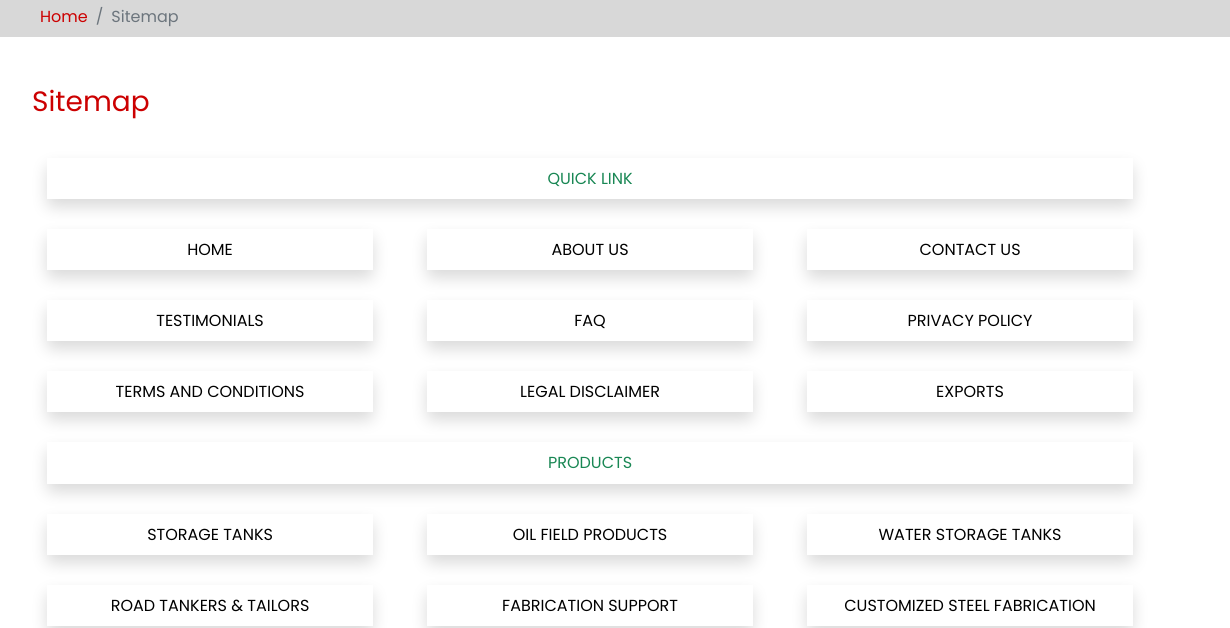
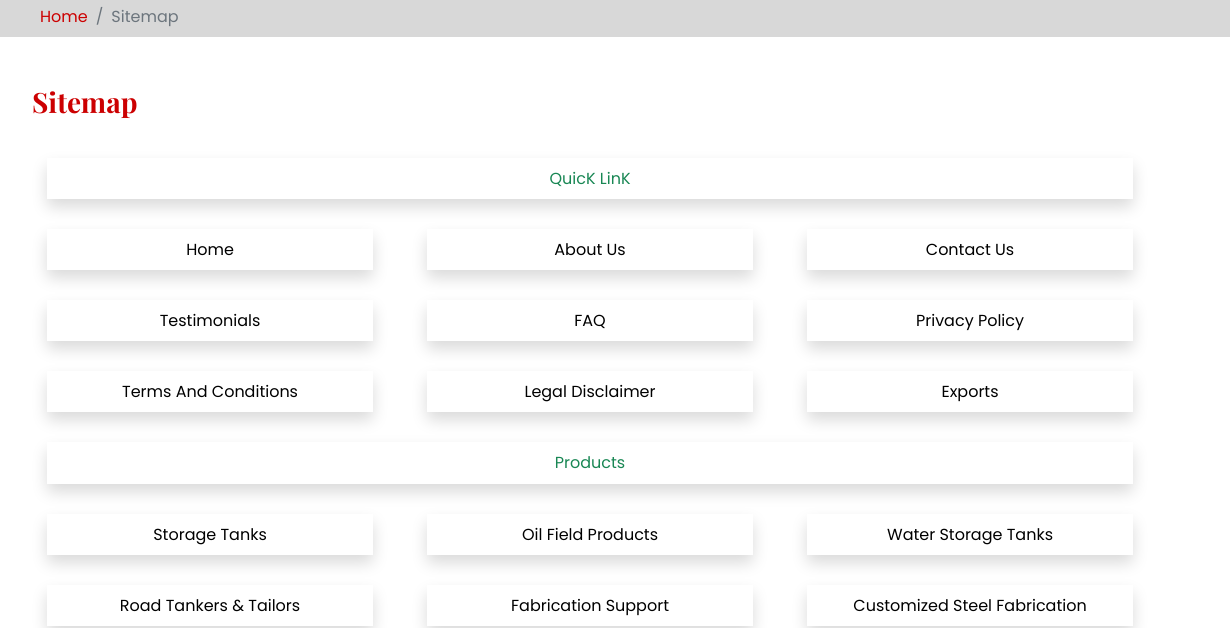
Before and after one commit to sandra31prinson/cochinsteel-llc, a plain HTML site: page site-map.html in a window 1280 px wide. Shown: the part 337-965 px from the top of the page, 50-1280 px from the left. Drawn offline with nearby package versions, Linux system fonts and the light colour scheme.

Commit message:
files updatd

```diff
--- a/css/custom_style.css
+++ b/css/custom_style.css
@@ -297,6 +297,11 @@ input[type="text"], input[type="email"], input[type="password"], input[type="fil
 
 .sitemap h3{
   color: #cc0001;
+  font-family: 'Playfair Display', serif;
+}
+
+.sitemap .box1 h6{
+  text-transform: capitalize;
 }
 .sitemap:hover{
   color: #cc0001;
@@ -308,6 +313,7 @@ input[type="text"], input[type="email"], input[type="password"], input[type="fil
   margin: 15px;
   padding: 10px;
   box-shadow:0 .5rem 1rem rgba(0,0,0,.15)!important;
+  text-transform: capitalize;
 
 }
 
--- a/site-map.html
+++ b/site-map.html
@@ -229,14 +229,14 @@
 					<div class="col-xl-12 col-lg-12 col-md-12 col-sm-12">
 						<a href="">
 							<div class="text-center d-flex justify-content-center box1">
-								<h6 class="text-success">QUICK LINK</h6>
+								<h6 class="text-success">QuicK LinK</h6>
 							</div>
 						</a>
 					</div>
 					<div class="col-xl-4 col-lg-4 col-md-4 col-sm-6">
 						<a href="">
 							<div class="text-center d-flex justify-content-center box1">
-								<h6>HOME</h6>
+								<h6>Home</h6>
 							</div>
 						</a>
 					</div>
@@ -244,7 +244,7 @@
 					<div class="col-xl-4 col-lg-4 col-md-4 col-sm-6">
 						<a href="">
 							<div class="text-center d-flex justify-content-center box1">
-							 	<h6>ABOUT US</h6>
+							 	<h6>About Us</h6>
 
 							</div>
 						</a>
@@ -252,7 +252,7 @@
 					<div class="col-xl-4 col-lg-4 col-md-4 col-sm-6">
 						<a href="">
 							<div class="text-center d-flex justify-content-center box1">
-								<h6>CONTACT US</h6>
+								<h6>Contact Us</h6>
 							</div>
 						</a>
 
@@ -260,7 +260,7 @@
 					<div class="col-xl-4 col-lg-4 col-md-4 col-sm-6">
 						<a href="">
 							<div class="text-center d-flex justify-content-center box1">
-								<h6>TESTIMONIALS</h6>
+								<h6>Testimonials</h6>
 
 							</div>
 						</a>
@@ -276,7 +276,7 @@
 					<div class="col-xl-4 col-lg-4 col-md-4 col-sm-6">
 						<a href="">
 							<div class="text-center d-flex justify-content-center box1">
-								<h6>PRIVACY POLICY</h6>
+								<h6>Privacy Policy</h6>
 
 							</div>
 						</a>
@@ -284,7 +284,7 @@
 					<div class="col-xl-4 col-lg-4 col-md-4 col-sm-6">
 						<a href="">
 							<div class="text-center d-flex justify-content-center box1">
-								<h6>TERMS AND CONDITIONS</h6>
+								<h6>Terms And Conditions</h6>
 
 							</div>
 						</a>
@@ -292,7 +292,7 @@
 					<div class="col-xl-4 col-lg-4 col-md-4 col-sm-6">
 						<a href="">
 							<div class="text-center d-flex justify-content-center box1">
-								<h6>LEGAL DISCLAIMER</h6>
+								<h6>Legal Disclaimer</h6>
 
 							</div>
 						</a>
@@ -300,7 +300,7 @@
 					<div class="col-xl-4 col-lg-4 col-md-4 col-sm-6">
 						<a href="">
 							<div class="text-center d-flex justify-content-center box1">
-								<h6>EXPORTS</h6>
+								<h6>Exports</h6>
 
 							</div>
 						</a>
@@ -313,7 +313,7 @@
 					<div class="col-xl-12 col-lg-12 col-md-12 col-sm-12">
 						<a href="">
 							<div class="text-center d-flex justify-content-center box1">
-								<h6 class="text-success">PRODUCTS</h6>
+								<h6 class="text-success">Products</h6>
 							</div>
 						</a>
 					</div>
@@ -321,7 +321,7 @@
 					<div class="col-xl-4 col-lg-4 col-md-4 col-sm-6">
 						<a href="">
 							<div class="text-center d-flex justify-content-center box1">
-								 <h6>STORAGE TANKS</h6>
+								 <h6>Storage Tanks</h6>
 
 							</div>
 						</a>
@@ -329,7 +329,7 @@
 					<div class="col-xl-4 col-lg-4 col-md-4 col-sm-6">
 						<a href="">
 							<div class="text-center d-flex justify-content-center box1">
-								<h6>OIL FIELD PRODUCTS</h6>
+								<h6>Oil Field Products</h6>
 							</div>
 						</a>
 
@@ -337,7 +337,7 @@
 					<div class="col-xl-4 col-lg-4 col-md-4 col-sm-6">
 						<a href="">
 							<div class="text-center d-flex justify-content-center box1">
-								<h6>WATER STORAGE TANKS</h6>
+								<h6>Water Storage Tanks</h6>
 
 							</div>
 						</a>
@@ -345,7 +345,7 @@
 					<div class="col-xl-4 col-lg-4 col-md-4 col-sm-6">
 						<a href="">
 							<div class="text-center d-flex justify-content-center box1">
-								<h6>ROAD TANKERS & TAILORS</h6>
+								<h6>Road Tankers & Tailors</h6>
 
 							</div>
 						</a>
@@ -353,7 +353,7 @@
 					<div class="col-xl-4 col-lg-4 col-md-4 col-sm-6">
 						<a href="">
 							<div class="text-center d-flex justify-content-center box1">
-								<h6>FABRICATION SUPPORT</h6>
+								<h6>Fabrication Support</h6>
 
 							</div>
 						</a>
@@ -361,7 +361,7 @@
 					<div class="col-xl-4 col-lg-4 col-md-4 col-sm-6">
 						<a href="">
 							<div class="text-center d-flex justify-content-center box1">
-								<h6>CUSTOMIZED STEEL FABRICATION</h6>
+								<h6>Customized Steel Fabrication</h6>
 
 							</div>
 						</a>
@@ -369,7 +369,7 @@
 					<div class="col-xl-4 col-lg-4 col-md-4 col-sm-6">
 						<a href="">
 							<div class="text-center d-flex justify-content-center box1">
-								<h6>SILOS AND ASSOCIATED ACCESSORIES</h6>
+								<h6>Silos and Associated Accessories</h6>
 
 							</div>
 						</a>
@@ -377,7 +377,7 @@
 					<div class="col-xl-4 col-lg-4 col-md-4 col-sm-6">
 						<a href="">
 							<div class="text-center d-flex justify-content-center box1">
-								<h6>PIPELINE WORK</h6>
+								<h6>Pipeline Work</h6>
 
 							</div>
 						</a>
@@ -386,7 +386,7 @@
 					<div class="col-xl-4 col-lg-4 col-md-4 col-sm-6">
 						<a href="">
 							<div class="text-center d-flex justify-content-center box1">
-								<h6>FUEL MANAGEMENT SOLUTIONS</h6>
+								<h6>Fuel Management Solutions</h6>
 
 							</div>
 						</a>
```
Also changed, not shown: contact-us.html (+1 -1 lines), storage-tank.html (+19 -19 lines).
